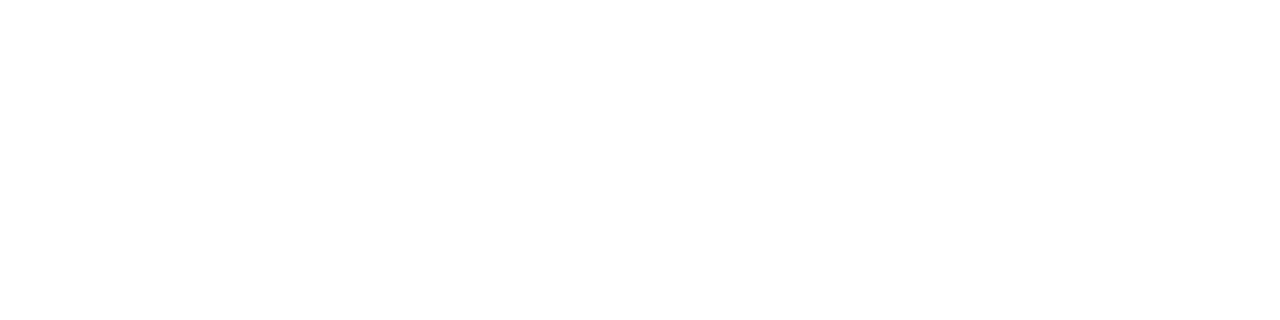
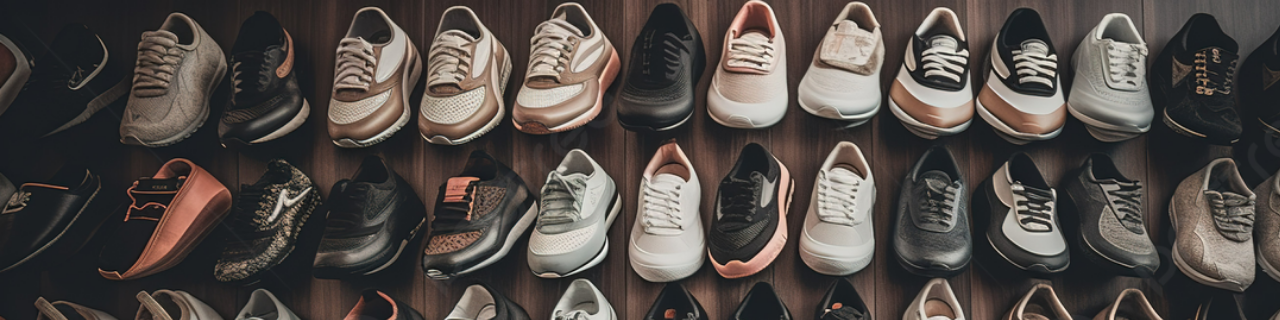
Before and after one commit to BadBoy-07/http-zapatillasjkj.github.io, a plain HTML site: page index.html in a window 1280 px wide. Shown: the top 320 px of the page. Drawn offline with Linux system fonts and the light colour scheme.

Commit message:
Update index.html

```diff
--- a/index.html
+++ b/index.html
@@ -12,7 +12,7 @@
             display: flex;
             justify-content: center;
             align-items: center;
-            background-image: url("muchaszapatillas.jpg");
+            background-image: url("muchzapatillas.jpg");
             background-size: cover;
             background-repeat: no-repeat;
         }
```
